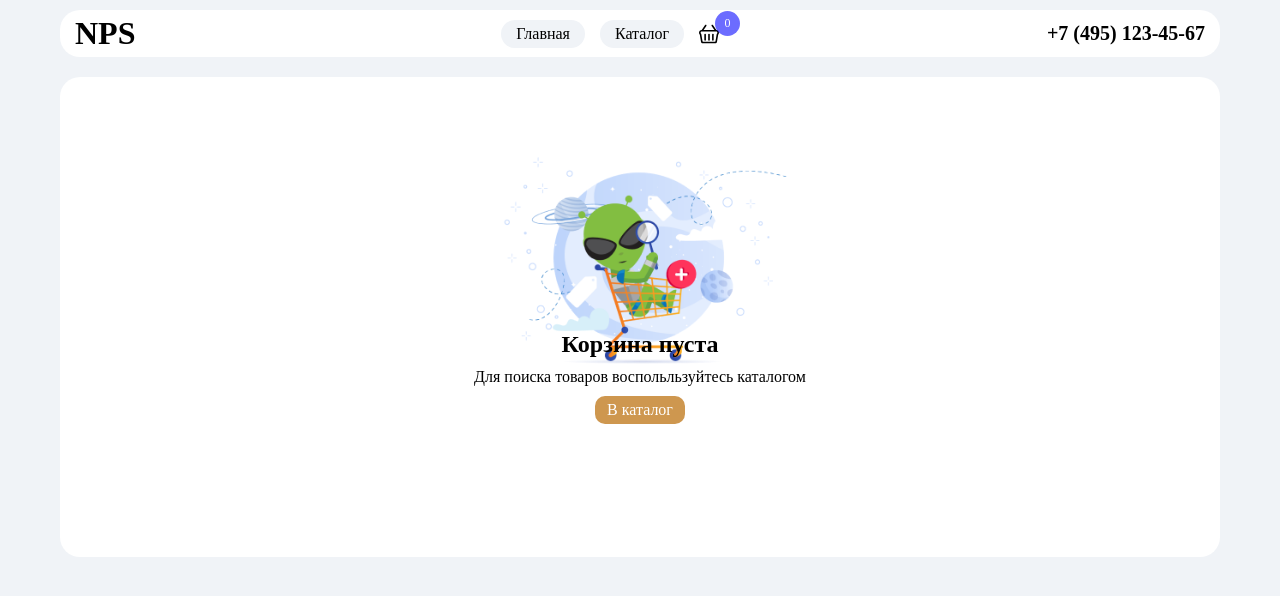
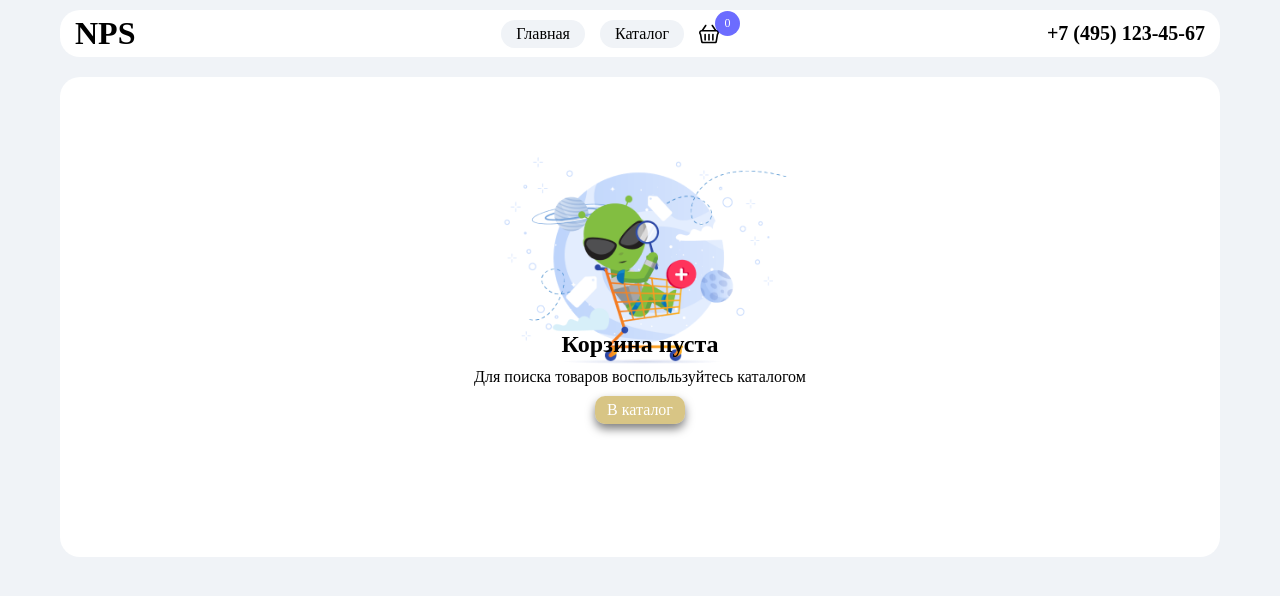
Before and after one commit to vladimirStrgnv/tech-store, a React (Create React App) app: page /#/basket in a window 1280 px wide. Shown: the top 596 px of the page. Built offline with nearby package versions, Linux system fonts and the light colour scheme; a web font is replaced by a local one.

Commit message:
wip: basket

```diff
--- a/src/pages/Basket/components/BasketEmpty/index.css
+++ b/src/pages/Basket/components/BasketEmpty/index.css
@@ -40,6 +40,12 @@
 .basket__redirect-catalog-btn {
     padding: 5px 12px;
     border-radius: 10px;
-    background-color: rgb(206, 151, 79);
+    background-color: rgba(194, 163, 63, 0.63);
     color: rgb(255, 255, 255);
+    box-shadow: 0px 5px 10px 0px rgba(0, 0, 0, 0.5);
+    transition: 0.5s;
 }
+
+.basket__redirect-catalog-btn:hover {
+    background-color: rgb(199, 127, 68);
+}
```
